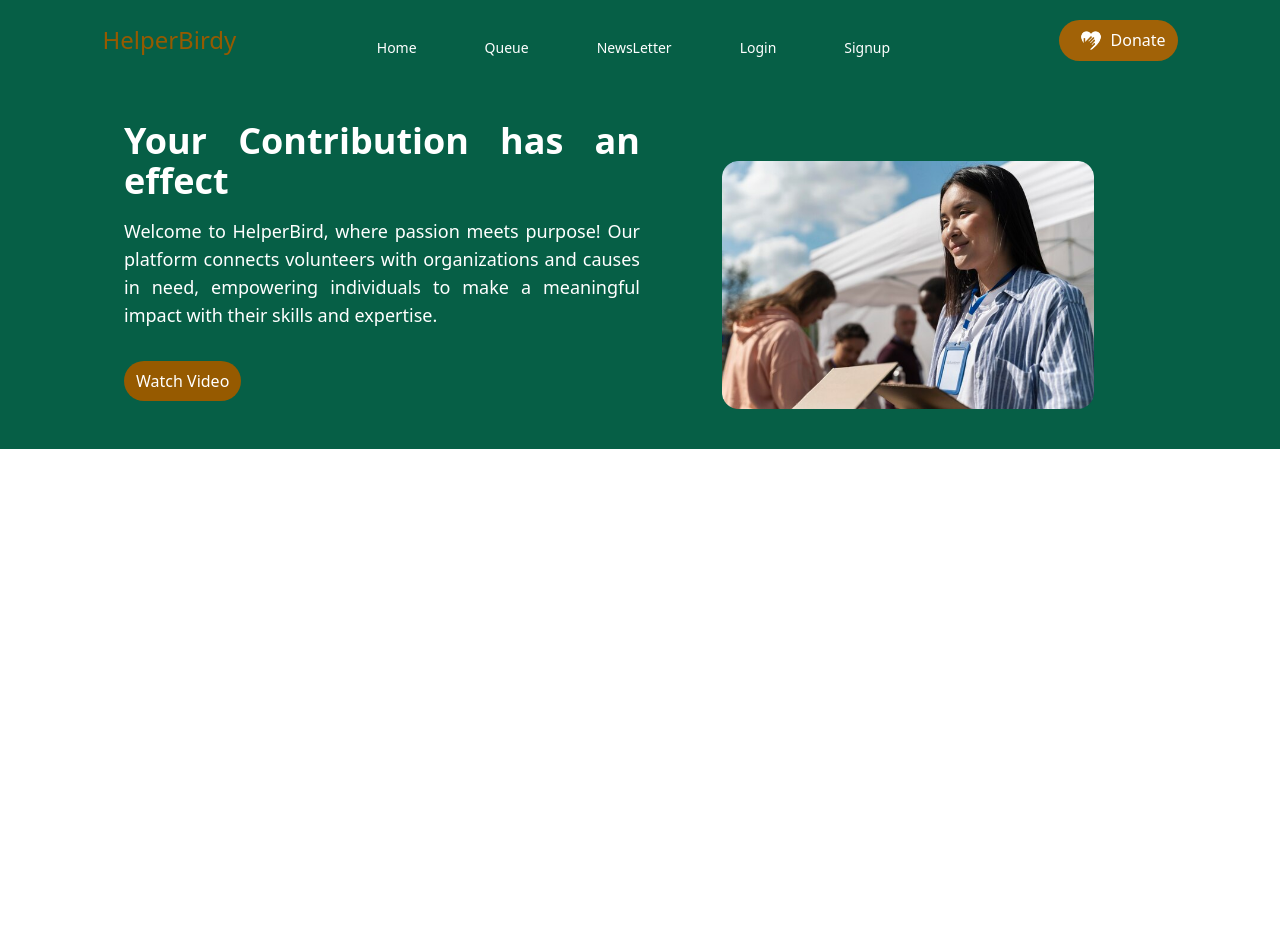
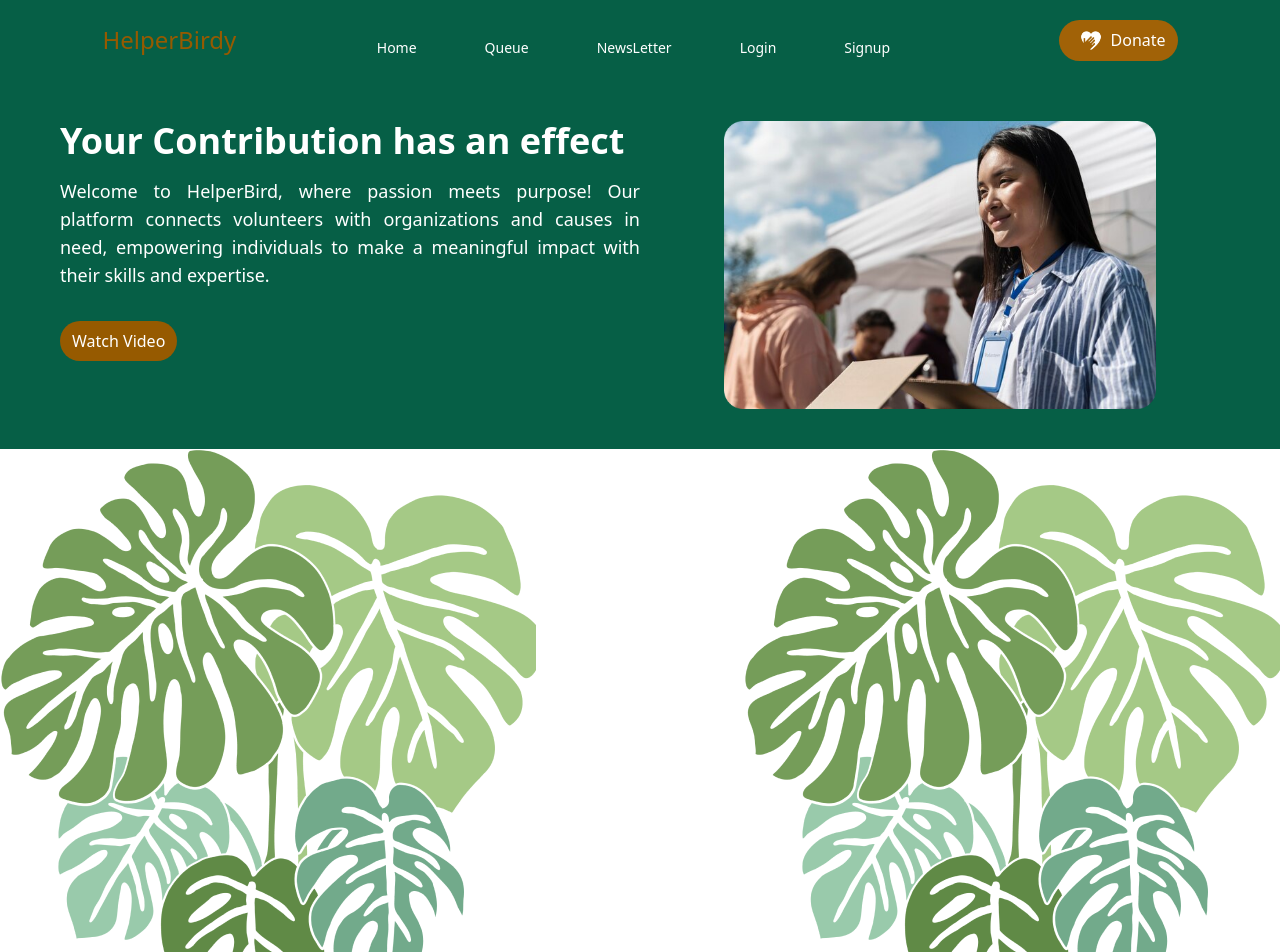
Before and after one commit to H-Asmaa/HelperBirdy, a React (Vite) app in the folder frontend/: page / in a window 1280 px wide. Shown: the top 952 px of the page. Before the commit the page ends 800 px from the top, so only its background shows below. Built offline with nearby package versions, Linux system fonts and the light colour scheme.

Commit message:
still working on homepage

```diff
--- a/frontend/src/components/Card.jsx
+++ b/frontend/src/components/Card.jsx
@@ -2,12 +2,15 @@ import leave  from "../assets/leaves.png"
 
 const Card = () => {
   return (
-    <div className="flex justify-between items-center">
-      <div>
-        <img src={leave} alt="leave" />
-      </div>
-    </div>
-  )
+		<main className='flex justify-between items-center'>
+			<div>
+				<img src={leave} alt='leave' />
+			</div>
+			<div>
+				<img src={leave} alt='leave' />
+			</div>
+		</main>
+	);
 }
 
 export default Card
--- a/frontend/src/pages/Home.jsx
+++ b/frontend/src/pages/Home.jsx
@@ -1,6 +1,7 @@
 import Button from "../components/Button";
 import Navbar from "../components/Navbar"
 import volunteer from "../assets/volunteers.png"
+import Card from "../components/Card";
 
 
 const Home = () => {
@@ -8,7 +9,7 @@ const Home = () => {
 		<>
 			<Navbar />
 			<main className='bg-emerald-800 '>
-				<div className='grid grid-cols-1 md:grid-cols-2 max-w-6xl mx-auto p-10'>
+				<div className='grid grid-cols-1 md:grid-cols-2 max-w-7xl mx-auto p-10'>
 					<section className='text-white text-justify ml-5'>
 						<h2 className='head'>Your Contribution has an effect</h2>
 						<p className='headPara'>
@@ -24,10 +25,12 @@ const Home = () => {
 						</a>
 					</section>
 					<section className=' flex items-center justify-center'>
-						<img src={volunteer} alt='volunteers' className='h-72 pt-10' />
+						<img src={volunteer} alt='volunteers' className='h-72' />
 					</section>
+
 				</div>
 			</main>
+			<Card />
 		</>
 	);
 }
```
